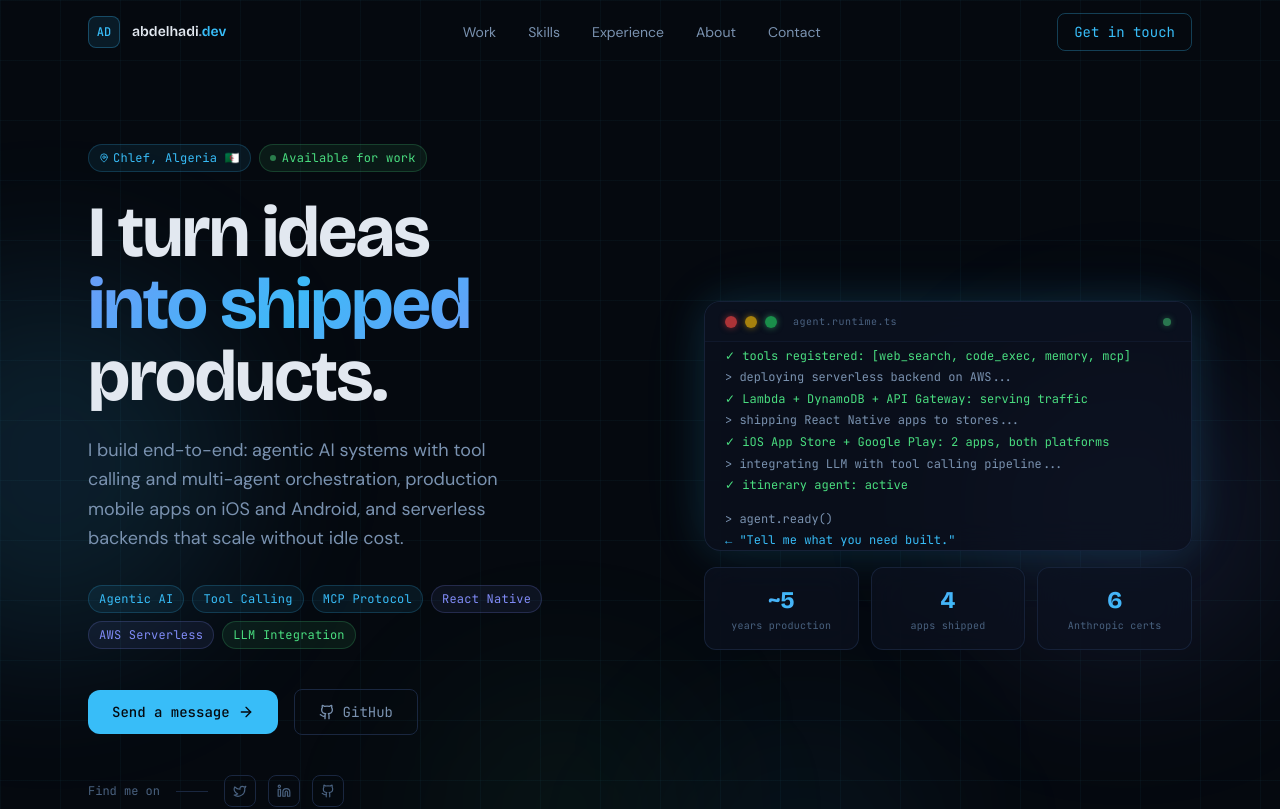
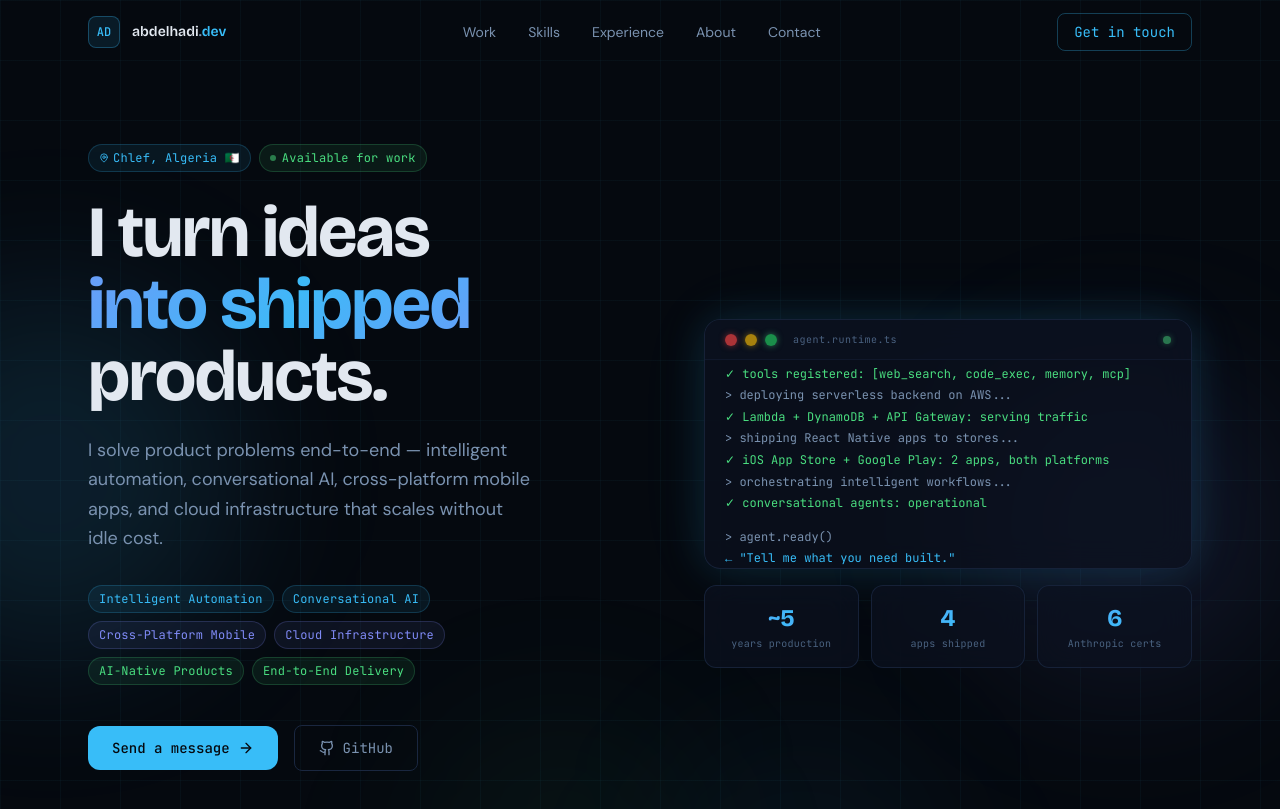
Before and after one commit to iamabdelhadi02/iamabdelhadi02.github.io, a Next.js app: page / in a window 1280 px wide. Shown: the top 809 px of the page. Built offline with nearby package versions, Linux system fonts and the light colour scheme.

Commit message:
anhancements

```diff
--- a/app/layout.tsx
+++ b/app/layout.tsx
@@ -4,16 +4,16 @@ import './globals.css'
 export const metadata: Metadata = {
   title: 'Abdelhadi Djafer — Agentic AI Engineer & Fullstack Developer',
   description:
-    'End-to-end engineering: agentic AI systems, production mobile apps (iOS + Android), and serverless AWS backends. Based in Algeria, working remotely.',
+    'End-to-end product engineering: intelligent automation, conversational AI, cross-platform mobile apps, and cloud infrastructure. Based in Algeria, working remotely.',
   keywords: [
     'Agentic AI Engineer',
     'Fullstack Developer',
-    'React Native',
-    'AWS Serverless',
-    'LLM Integration',
-    'Tool Calling',
-    'MCP',
-    'Claude AI',
+    'Intelligent Automation',
+    'Conversational AI',
+    'Cross-Platform Mobile',
+    'Cloud Infrastructure',
+    'AI-Native Products',
+    'End-to-End Delivery',
   ],
   authors: [{ name: 'Abdelhadi Djafer' }],
   openGraph: {
--- a/components/Hero.tsx
+++ b/components/Hero.tsx
@@ -11,8 +11,8 @@ const agentLines = [
   { text: '✓ Lambda + DynamoDB + API Gateway: serving traffic', type: 'success', delay: 2100 },
   { text: '> shipping React Native apps to stores...', type: 'cmd', delay: 2900 },
   { text: '✓ iOS App Store + Google Play: 2 apps, both platforms', type: 'success', delay: 3500 },
-  { text: '> integrating LLM with tool calling pipeline...', type: 'cmd', delay: 4300 },
-  { text: '✓ itinerary agent: active', type: 'success', delay: 4900 },
+  { text: '> orchestrating intelligent workflows...', type: 'cmd', delay: 4300 },
+  { text: '✓ conversational agents: operational', type: 'success', delay: 4900 },
   { text: '', type: 'gap', delay: 5200 },
   { text: '> agent.ready()', type: 'cmd', delay: 5400 },
   { text: '← "Tell me what you need built."', type: 'info', delay: 6000 },
@@ -152,9 +152,9 @@ export default function Hero() {
               transition={{ delay: 0.2, duration: 0.6 }}
               className="text-muted-2 text-lg leading-relaxed max-w-md mb-8"
             >
-              I build end-to-end: agentic AI systems with tool calling and multi-agent
-              orchestration, production mobile apps on iOS and Android, and serverless
-              backends that scale without idle cost.
+              I solve product problems end-to-end — intelligent automation, conversational AI,
+              cross-platform mobile apps, and cloud infrastructure that scales
+              without idle cost.
             </motion.p>
 
             {/* Role tags */}
@@ -164,12 +164,12 @@ export default function Hero() {
               className="flex flex-wrap gap-2 mb-10"
             >
               {[
-                { label: 'Agentic AI', color: '' },
-                { label: 'Tool Calling', color: '' },
-                { label: 'MCP Protocol', color: '' },
-                { label: 'React Native', color: 'tag-violet' },
-                { label: 'AWS Serverless', color: 'tag-violet' },
-                { label: 'LLM Integration', color: 'tag-green' },
+                { label: 'Intelligent Automation', color: '' },
+                { label: 'Conversational AI', color: '' },
+                { label: 'Cross-Platform Mobile', color: 'tag-violet' },
+                { label: 'Cloud Infrastructure', color: 'tag-violet' },
+                { label: 'AI-Native Products', color: 'tag-green' },
+                { label: 'End-to-End Delivery', color: 'tag-green' },
               ].map((t) => (
                 <span key={t.label} className={`tag ${t.color}`}>
                   {t.label}
```
